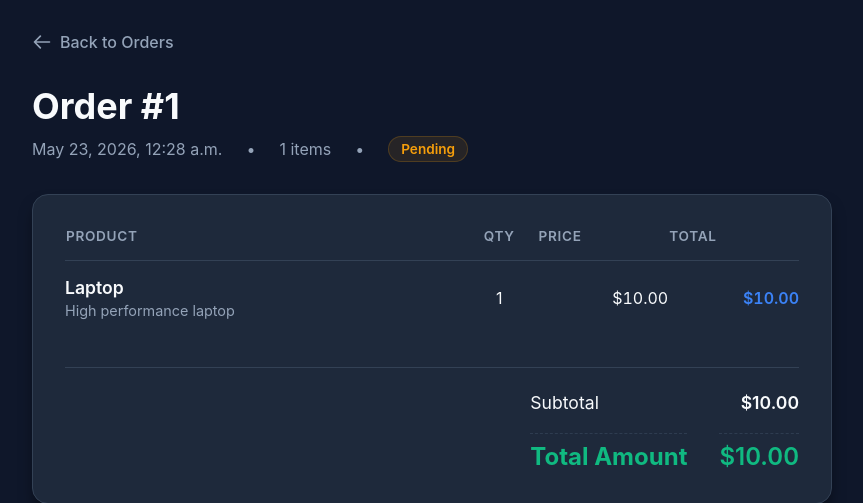
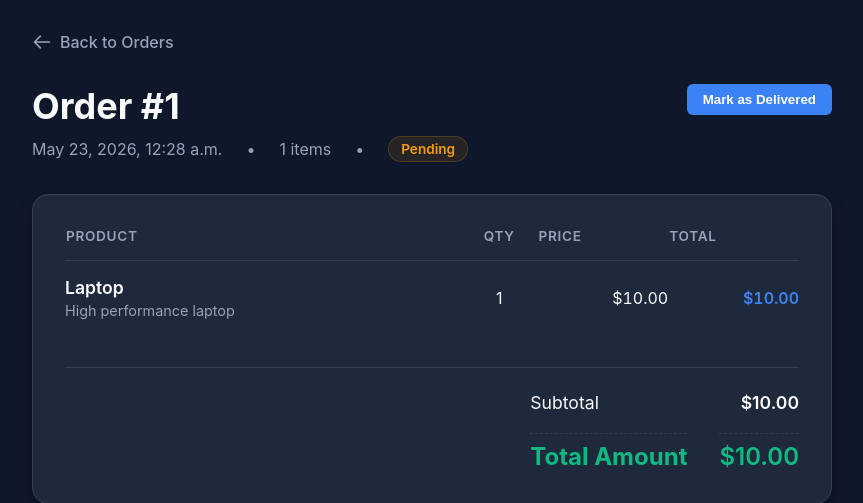
Before and after one commit to sufian-sani/a-django, a Django app: page /pos/orders/1/ in a window 1280 px wide. Shown: the top 503 px of the page, without its empty margins (208-1071 px from the left). Run offline with Django 5.2, Linux system fonts and the light colour scheme; data comes from the database, SQL or seed files in the repository; parts of the project's set-up code (start-up, migrations or seed data) failed here and were passed over.

Commit message:
feat: add API endpoint and UI to mark orders as completed

```diff
--- a/pos/templates/pos/order_detail.html
+++ b/pos/templates/pos/order_detail.html
@@ -162,6 +162,22 @@
             padding-top: 0.5rem;
             border-top: 1px dashed rgba(51, 65, 85, 0.8);
         }
+
+        .btn-deliver {
+            background: var(--accent);
+            color: white;
+            border: none;
+            padding: 0.5rem 1rem;
+            border-radius: 6px;
+            font-weight: 600;
+            cursor: pointer;
+            transition: all 0.2s;
+            margin-left: auto;
+        }
+
+        .btn-deliver:hover {
+            background: var(--accent-hover);
+        }
     </style>
 </head>
 <body>
@@ -172,7 +188,8 @@
             Back to Orders
         </a>
 
-        <div style="margin-top: 2rem;">
+        <div style="margin-top: 2rem; display: flex; justify-content: space-between; align-items: flex-start;">
+            <div>
                 <h1>Order #{{ order.id }}</h1>
                 <div class="order-meta">
                     <span>{{ order.created_at|date:"F j, Y, g:i a" }}</span>
@@ -180,11 +197,15 @@
                     <span>{{ items|length }} items</span>
                     <span>&bull;</span>
                     {% if order.status|lower == 'pending' %}
-                <span class="status-badge status-pending">{{ order.status }}</span>
+                    <span class="status-badge status-pending" id="status-badge">{{ order.status }}</span>
                     {% else %}
-                <span class="status-badge status-completed">{{ order.status }}</span>
+                    <span class="status-badge status-completed" id="status-badge">{{ order.status }}</span>
                     {% endif %}
                 </div>
+            </div>
+            {% if order.status|lower == 'pending' %}
+            <button class="btn-deliver" id="deliver-btn" onclick="markDelivered({{ order.id }})">Mark as Delivered</button>
+            {% endif %}
         </div>
 
         <div class="card">
@@ -226,5 +247,55 @@
         </div>
     </div>
 
+    <script>
+        function getCookie(name) {
+            let cookieValue = null;
+            if (document.cookie && document.cookie !== '') {
+                const cookies = document.cookie.split(';');
+                for (let i = 0; i < cookies.length; i++) {
+                    const cookie = cookies[i].trim();
+                    if (cookie.substring(0, name.length + 1) === (name + '=')) {
+                        cookieValue = decodeURIComponent(cookie.substring(name.length + 1));
+                        break;
+                    }
+                }
+            }
+            return cookieValue;
+        }
+
+        async function markDelivered(orderId) {
+            const btn = document.getElementById('deliver-btn');
+            btn.disabled = true;
+            btn.textContent = 'Processing...';
+
+            try {
+                const response = await fetch(`/pos/orders/${orderId}/complete/`, {
+                    method: 'POST',
+                    headers: {
+                        'X-CSRFToken': getCookie('csrftoken')
+                    }
+                });
+
+                if (response.ok) {
+                    // Update badge visually
+                    const badge = document.getElementById('status-badge');
+                    badge.className = 'status-badge status-completed';
+                    badge.textContent = 'Completed';
+
+                    // Remove button
+                    btn.remove();
+                } else {
+                    alert('Failed to mark order as delivered.');
+                    btn.disabled = false;
+                    btn.textContent = 'Mark as Delivered';
+                }
+            } catch (error) {
+                console.error('Error:', error);
+                alert('An error occurred.');
+                btn.disabled = false;
+                btn.textContent = 'Mark as Delivered';
+            }
+        }
+    </script>
 </body>
 </html>
--- a/pos/urls.py
+++ b/pos/urls.py
@@ -6,4 +6,5 @@ urlpatterns = [
     path('create-order/', views.create_order, name='create_order'),
     path('orders/', views.order_list, name='order_list'),
     path('orders/<int:order_id>/', views.order_detail, name='order_detail'),
+    path('orders/<int:order_id>/complete/', views.mark_order_completed, name='mark_order_completed'),
 ]
--- a/pos/views/__init__.py
+++ b/pos/views/__init__.py
@@ -4,4 +4,4 @@ from django.http import JsonResponse
 def index(request):
     return JsonResponse({"message": "Welcome to the POS API"})
 
-from .order_views import create_order, order_list, order_detail
+from .order_views import create_order, order_list, order_detail, mark_order_completed
--- a/pos/views/order_views.py
+++ b/pos/views/order_views.py
@@ -33,6 +33,15 @@ def order_detail(request, order_id):
         'order_total': order_total
     }
     return render(request, 'pos/order_detail.html', context)
+
+@ensure_csrf_cookie
+def mark_order_completed(request, order_id):
+    if request.method == 'POST':
+        order = get_object_or_404(Order, id=order_id)
+        order.status = 'Completed'
+        order.save()
+        return JsonResponse({"message": "Order marked as completed", "status": order.status})
+    return JsonResponse({"error": "Method not allowed"}, status=405)
 
 @ensure_csrf_cookie
 def create_order(request):
```
Lines whose indentation alone changed are shown as unchanged.
